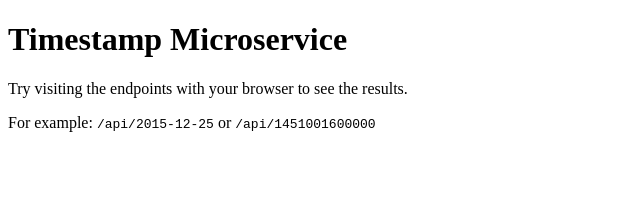
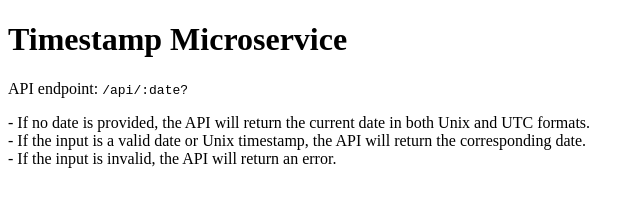
Before and after one commit to niquimi/timestamp-microservice, a website: page views/index.html in a window 1280 px wide. Shown: the whole page, without its empty margins (0-644 px from the left). Drawn offline with Linux system fonts and the light colour scheme.

Commit message:
Update index.html

```diff
--- a/views/index.html
+++ b/views/index.html
@@ -1,13 +1,15 @@
 <!DOCTYPE html>
-<html lang="en">
+<html>
 <head>
-  <meta charset="UTF-8">
-  <meta name="viewport" content="width=device-width, initial-scale=1.0">
   <title>Timestamp Microservice</title>
 </head>
 <body>
   <h1>Timestamp Microservice</h1>
-  <p>Try visiting the endpoints with your browser to see the results.</p>
-  <p>For example: <code>/api/2015-12-25</code> or <code>/api/1451001600000</code></p>
+  <p>API endpoint: <code>/api/:date?</code></p>
+  <p>
+    - If no date is provided, the API will return the current date in both Unix and UTC formats.<br>
+    - If the input is a valid date or Unix timestamp, the API will return the corresponding date.<br>
+    - If the input is invalid, the API will return an error.
+  </p>
 </body>
 </html>
```
